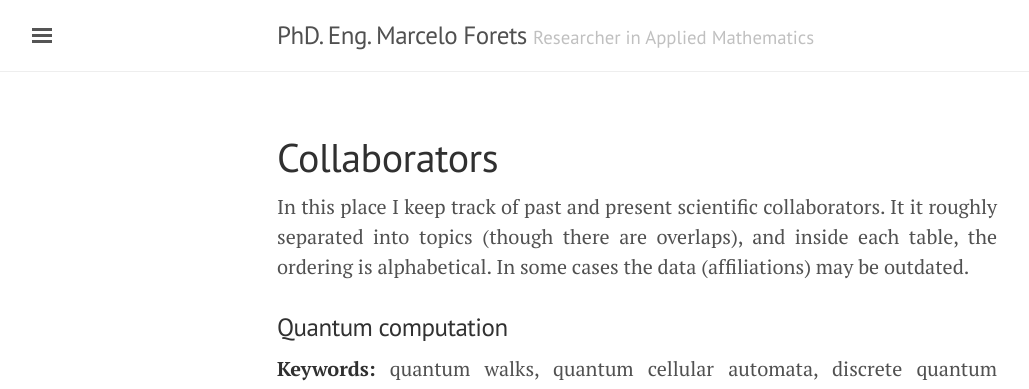
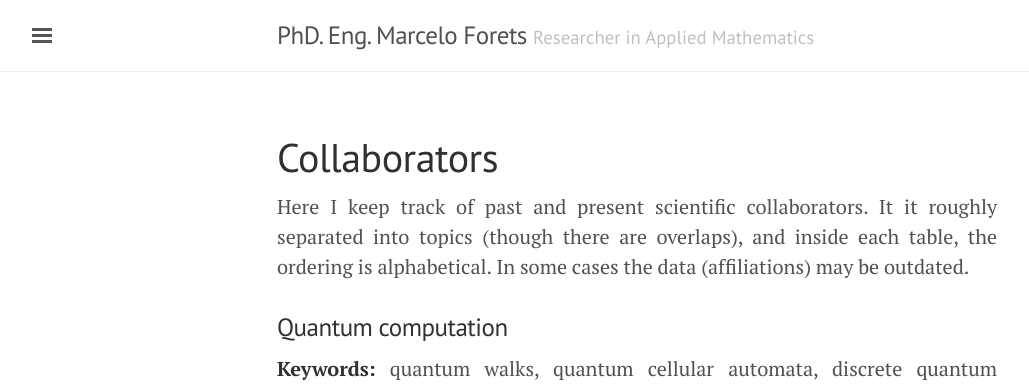
Before and after one commit to mforets/mforets.github.io, a Jekyll site: the page built from collabo.md, in a window 1280 px wide. Shown: the top 389 px of the page, without its empty margins (3-1032 px from the left). Built offline with Jekyll 4.4.1, drawn with Linux system fonts in a browser that asks for light colours.

Commit message:
updated outreach

```diff
--- a/_includes/sidebar.html
+++ b/_includes/sidebar.html
@@ -24,6 +24,8 @@
       <a class="sidebar-nav-item{% if page.url == site.baseurl %} active{% endif %}" href="{{ site.baseurl }}/upcoming_events.html">Events: upcoming</a>
 
        <a class="sidebar-nav-item{% if page.url == site.baseurl %} active{% endif %}" href="{{ site.baseurl }}/past_events.html">Events: past</a>
+
+       <a class="sidebar-nav-item{% if page.url == site.baseurl %} active{% endif %}" href="{{ site.baseurl }}/outreach"> Outreach </a>
 
       <a class="sidebar-nav-item{% if page.url == site.baseurl %} active{% endif %}" href="{{ site.baseurl }}/reading_group"> Reading group </a>
 
--- a/collabo.md
+++ b/collabo.md
@@ -3,7 +3,7 @@
 title: "Collaborators"
 ---
 
-In this place I keep track of past and present scientific collaborators. It it roughly separated into topics (though there are overlaps), and inside each table, the ordering is alphabetical. In some cases the data (affiliations) may be outdated.
+Here I keep track of past and present scientific collaborators. It it roughly separated into topics (though there are overlaps), and inside each table, the ordering is alphabetical. In some cases the data (affiliations) may be outdated.
 
 
 ### Quantum computation
```
Also changed, not shown: outreach.md (added, +33 -0 lines), service.md (deleted, +0 -33 lines).
